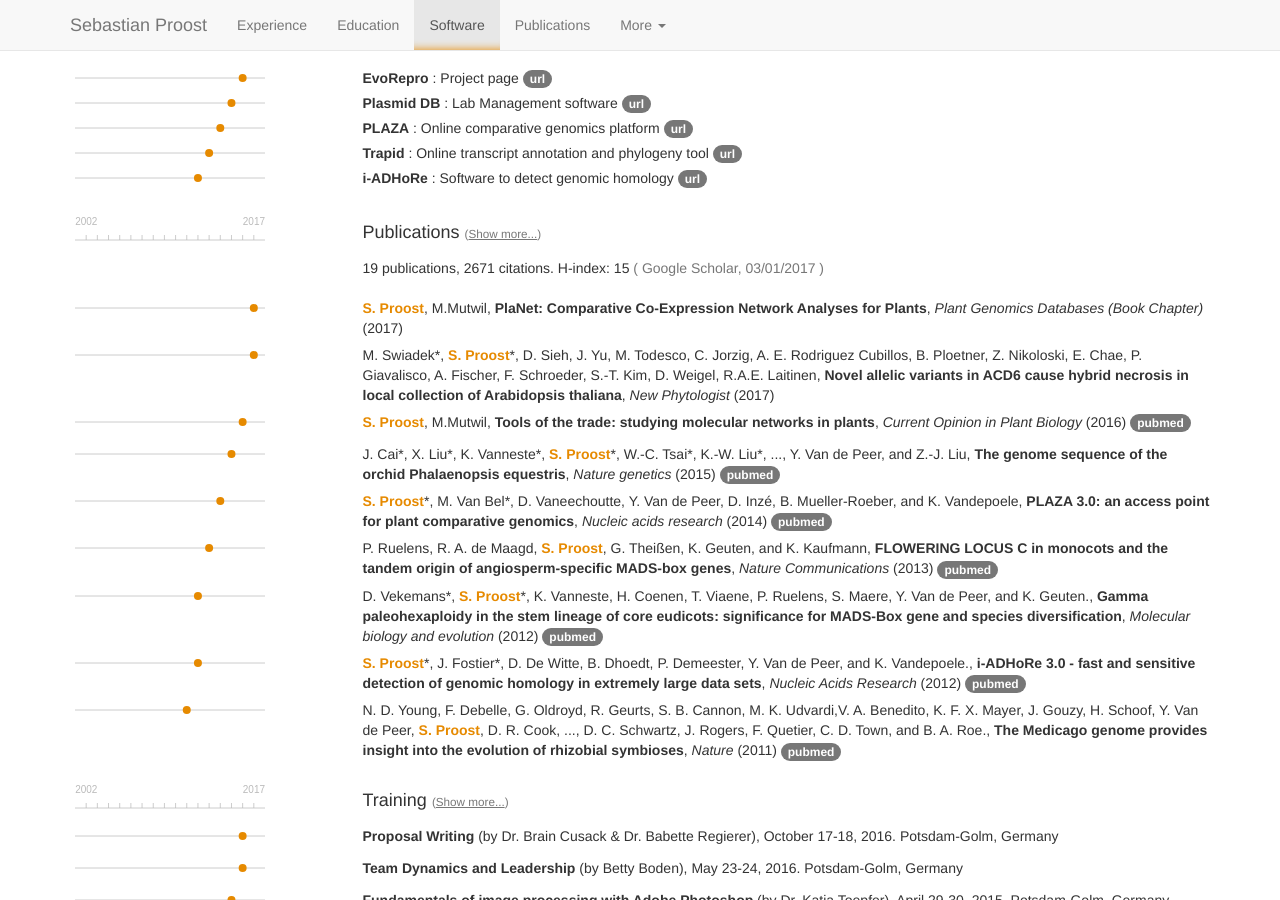
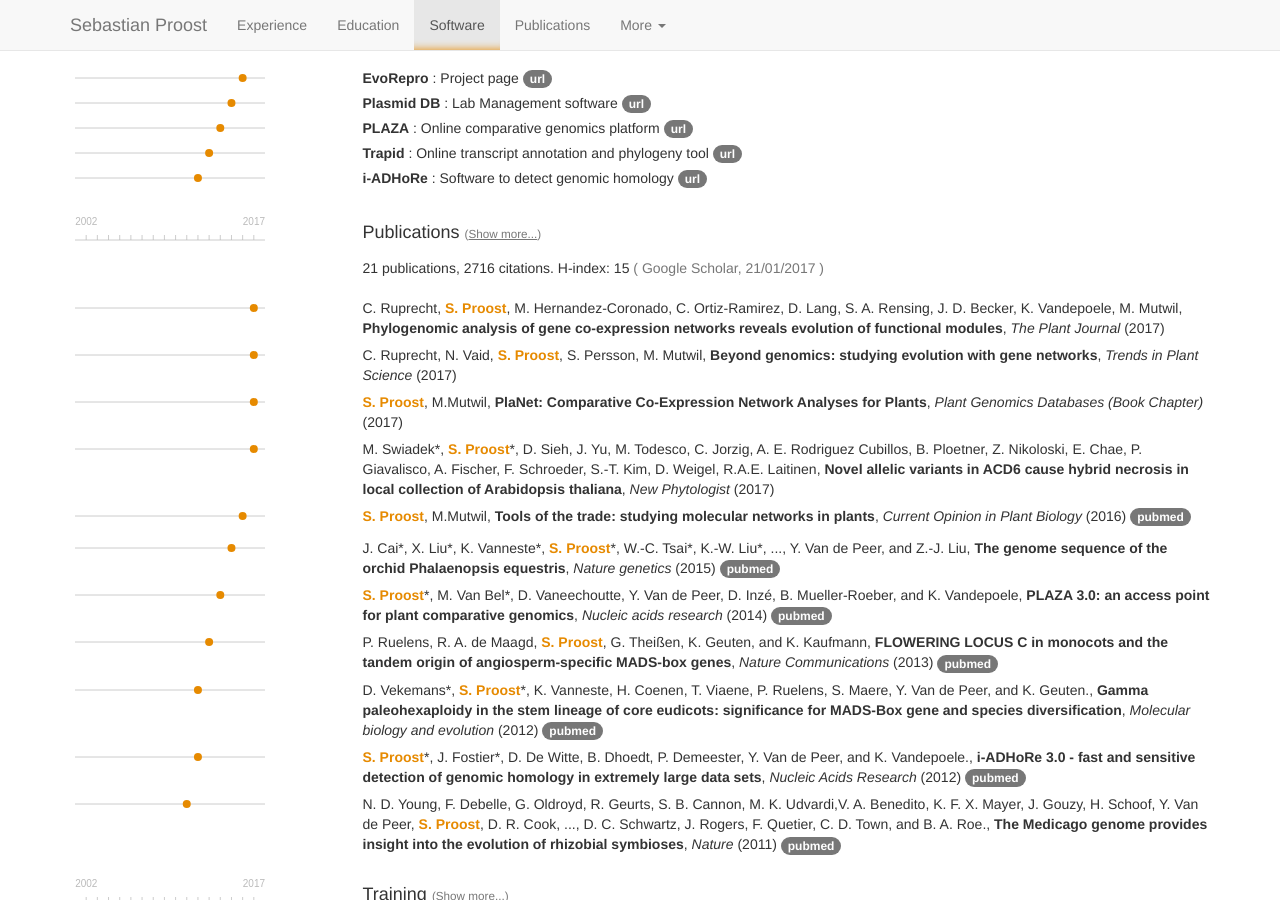
Before and after one commit to sepro/resume-pre2020, a Jekyll site: the page built from index.html, in a window 1280 px wide and 900 px high, scrolled down 784 px. Built offline with Jekyll 4.4.1, drawn with Linux system fonts in a browser that asks for light colours; Markdown is read by kramdown in place of the engine named in the settings.

Commit message:
added latest publications and update stats

```diff
--- a/_data/citations.yaml
+++ b/_data/citations.yaml
@@ -1,6 +1,6 @@
 platform: Google Scholar
-date: 03/01/2017
-publication_count: 19
-count: 2671
+date: 21/01/2017
+publication_count: 21
+count: 2716
 hindex: 15
 i10index: 16
--- a/_data/publications.csv
+++ b/_data/publications.csv
@@ -1,4 +1,6 @@
 Authors,Title,Journal,Year,Selected,PMID
+"C. Ruprecht, S. Proost, M. Hernandez-Coronado, C. Ortiz-Ramirez, D. Lang, S. A. Rensing, J. D. Becker, K. Vandepoele, M. Mutwil",Phylogenomic analysis of gene co-expression networks reveals evolution of functional modules,The Plant Journal,2017,1,
+"C. Ruprecht, N. Vaid, S. Proost, S. Persson, M. Mutwil",Beyond genomics: studying evolution with gene networks,Trends in Plant Science,2017,1,
 "S. Proost, M.Mutwil",PlaNet: Comparative Co-Expression Network Analyses for Plants,Plant Genomics Databases (Book Chapter),2017,1,
 "M. Swiadek*, S. Proost*, D. Sieh, J. Yu, M. Todesco, C. Jorzig, A. E. Rodriguez Cubillos, B. Ploetner, Z. Nikoloski, E. Chae, P. Giavalisco, A. Fischer, F. Schroeder, S.-T. Kim, D. Weigel, R.A.E. Laitinen",Novel allelic variants in ACD6 cause hybrid necrosis in local collection of Arabidopsis thaliana,New Phytologist,2017,1,
 "S. Proost, M.Mutwil",Tools of the trade: studying molecular networks in plants,Current Opinion in Plant Biology,2016,1,26990519
```
